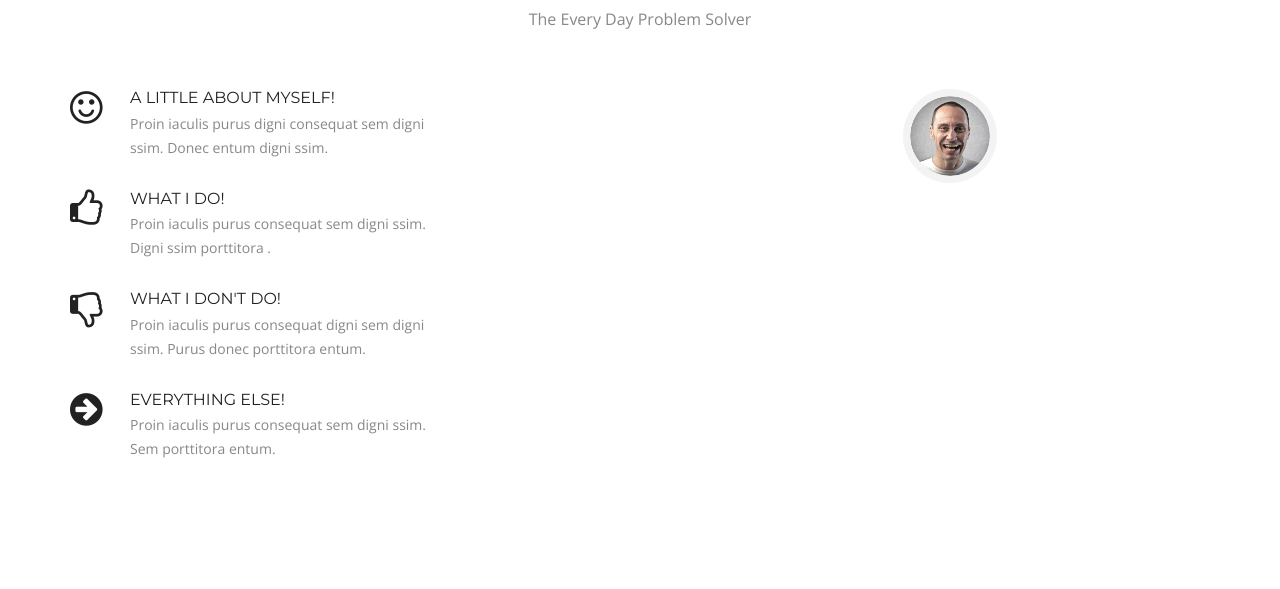
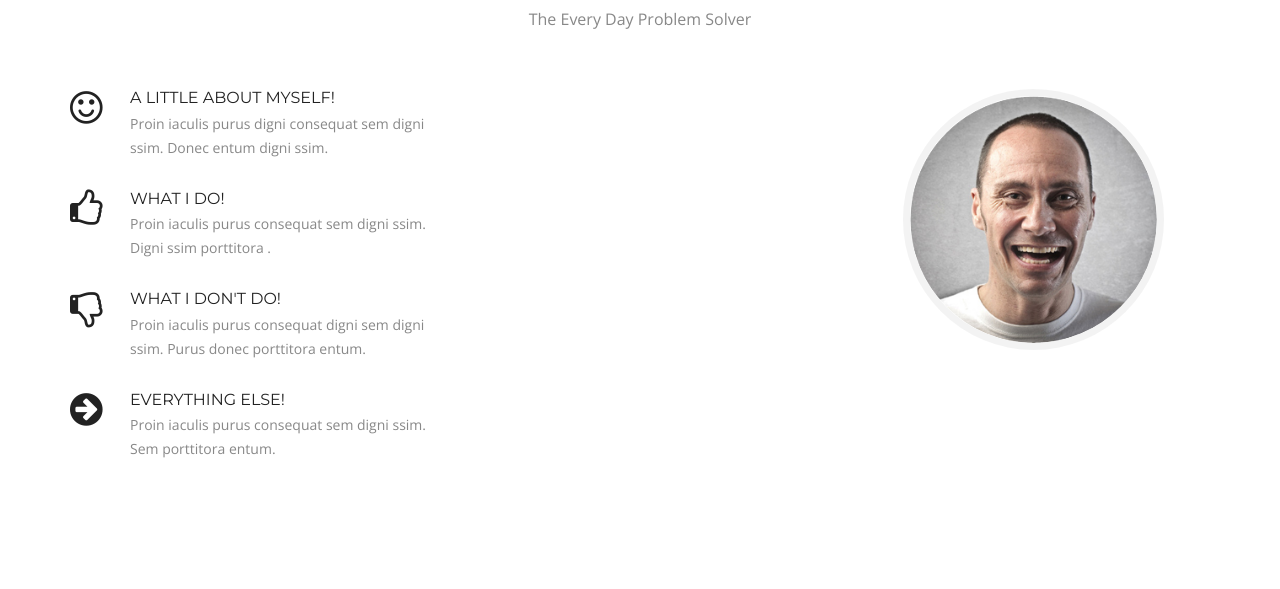
Before and after one commit to 52lions06/williammckelvey, a plain HTML site: page Knight 2/index.html in a window 1280 px wide. Shown: the part 1535-2124 px from the top of the page. Drawn offline with nearby package versions, Linux system fonts and the light colour scheme.

Commit message:
increased the picture size and moved it to the right

```diff
--- a/Knight 2/css/style.css
+++ b/Knight 2/css/style.css
@@ -548,7 +548,7 @@ border: 2px solid #fff;
 	margin:0 auto;
 }
 .team-leader-box{
-	width:30.66%;
+	width:85%;
 	margin-right: 3.82979%;
 	height: 490px;
 	overflow: hidden;
```
